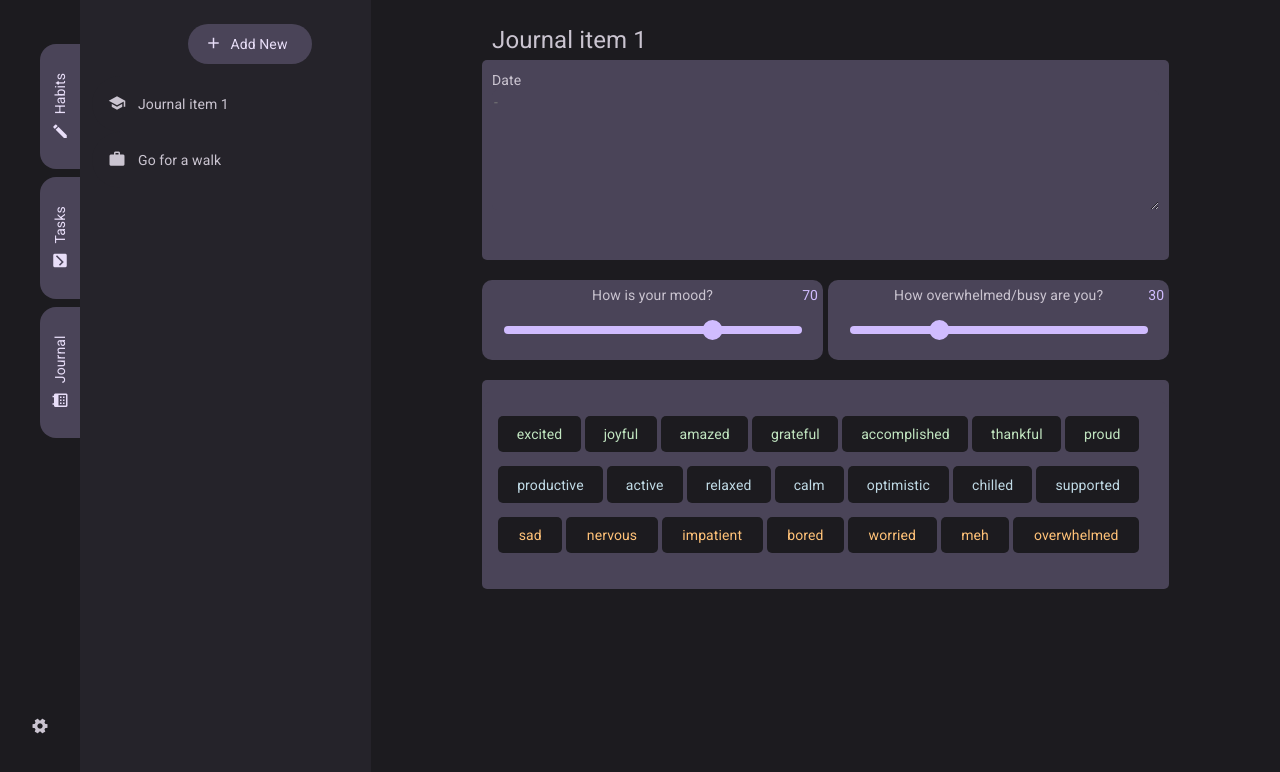
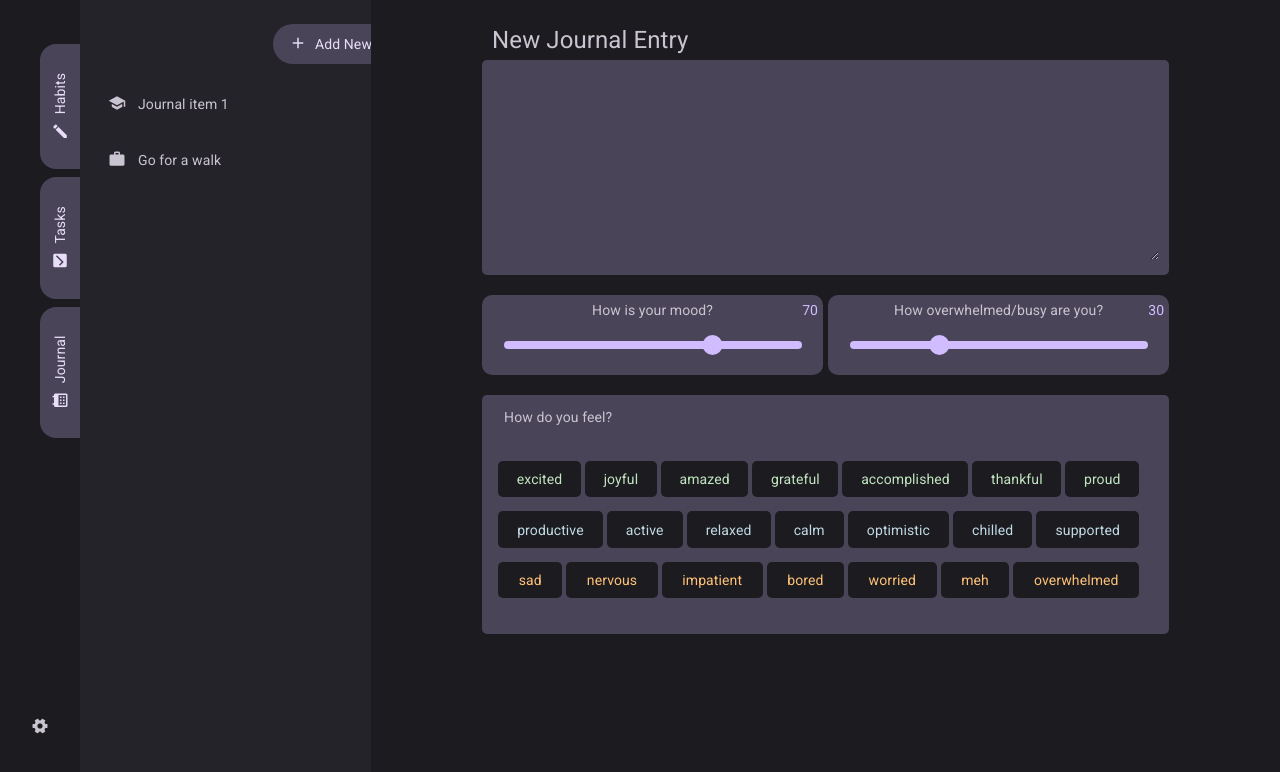
Before and after one commit to IlyaPonomarenko/HabitTrackerApp, a React (Create React App) app: page /journal in a window 1280 px wide. Shown: the top 772 px of the page. Built offline with nearby package versions, Linux system fonts and the light colour scheme.

Commit message:
next update

```diff
--- a/src/components/JournalForm/JournalForm.js
+++ b/src/components/JournalForm/JournalForm.js
@@ -5,12 +5,12 @@ import Feel from "../JournalFormComponents/Feel";
 import JournalTextArea from "../JournalFormComponents/JournalTextArea";
 import "./JournalForm.scss";
 
-const JournalForm = () => {
+const JournalForm = (props) => {
   return (
     <div className="journal-form">
       <div className="form-container">
         <div>
-          <div className="entry-name">Journal item 1</div>
+          <div className="entry-name">{props.title}</div>
         </div>
         <div className="journal-form__tab-wrapper">
           <JournalTextArea />
--- a/src/components/JournalFormComponents/Feel.jsx
+++ b/src/components/JournalFormComponents/Feel.jsx
@@ -3,133 +3,138 @@ import "./Feel.scss";
 
 export default function Feel() {
   return (
+    <div>
+      {" "}
+      <div className="feel-header">
+        <h4>How do you feel?</h4>
+      </div>
       <div className="feel-container">
-      <div className="feel-container__feel-positive">
-        <div className="feel-positive excited">
+        <div className="feel-container__positive">
+          <div className="positive excited">
             <label>
               <input type="checkbox" value="1" />
               excited
             </label>
           </div>
-        <div className="feel-positive joyful">
+          <div className="positive joyful">
             <label>
               <input type="checkbox" value="1" />
               joyful
             </label>
           </div>
-        <div className="feel-positive amazed">
+          <div className="positive amazed">
             <label>
               <input type="checkbox" value="1" />
               amazed
             </label>
           </div>
-        <div className="feel-positive grateful">
+          <div className="positive grateful">
             <label>
               <input type="checkbox" value="1" />
               grateful
             </label>
           </div>
-        <div className="feel-positive accomplished">
+          <div className="positive accomplished">
             <label>
               <input type="checkbox" value="1" />
               accomplished
             </label>
           </div>
-        <div className="feel-positive thankful">
+          <div className="positive thankful">
             <label>
               <input type="checkbox" value="1" />
               thankful
             </label>
           </div>
-        <div className="feel-positive proud">
+          <div className="positive proud">
             <label>
               <input type="checkbox" value="1" />
               proud
             </label>
           </div>
         </div>
-      <div className="feel-container__feel-neutral">
-        <div className="feel-neutral productive">
+        <div className="feel-container__neutral">
+          <div className="neutral productive">
             <label>
               <input type="checkbox" value="1" />
               productive
             </label>
           </div>
-        <div className="feel-neutral active">
+          <div className="neutral active">
             <label>
               <input type="checkbox" value="1" />
               active
             </label>
           </div>
-        <div className="feel-neutral relaxed">
+          <div className="neutral relaxed">
             <label>
               <input type="checkbox" value="1" />
               relaxed
             </label>
           </div>
-        <div className="feel-neutral calm">
+          <div className="neutral calm">
             <label>
               <input type="checkbox" value="1" />
               calm
             </label>
           </div>
-        <div className="feel-neutral optimistic">
+          <div className="neutral optimistic">
             <label>
               <input type="checkbox" value="1" />
               optimistic
             </label>
           </div>
-        <div className="feel-neutral chilled">
+          <div className="neutral chilled">
             <label>
               <input type="checkbox" value="1" />
               chilled
             </label>
           </div>
-        <div className="feel-neutral supported">
+          <div className="neutral supported">
             <label>
               <input type="checkbox" value="1" />
               supported
             </label>
           </div>
         </div>
-      <div className="feel-container__feel-negative">
-        <div className="feel-negative sad">
+        <div className="feel-container__negative">
+          <div className="negative sad">
             <label>
               <input type="checkbox" value="1" />
               sad
             </label>
           </div>
-        <div className="feel-negative nervous">
+          <div className="negative nervous">
             <label>
               <input type="checkbox" value="1" />
               nervous
             </label>
           </div>
-        <div className="feel-negative impatient">
+          <div className="negative impatient">
             <label>
               <input type="checkbox" value="1" />
               impatient
             </label>
           </div>
-        <div className="feel-negative bored">
+          <div className="negative bored">
             <label>
               <input type="checkbox" value="1" />
               bored
             </label>
           </div>
-        <div className="feel-negative worried">
+          <div className="negative worried">
             <label>
               <input type="checkbox" value="1" />
               worried
             </label>
           </div>
-        <div className="feel-negative meh">
+          <div className="negative meh">
             <label>
               <input type="checkbox" value="1" />
               meh
             </label>
           </div>
-        <div className="feel-negative overwhelmed">
+          <div className="negative overwhelmed">
             <label>
               <input type="checkbox" value="1" />
               overwhelmed
@@ -137,5 +142,6 @@ export default function Feel() {
           </div>
         </div>
       </div>
+    </div>
   );
 }
--- a/src/components/JournalFormComponents/Feel.scss
+++ b/src/components/JournalFormComponents/Feel.scss
@@ -1,4 +1,8 @@
 @use "../../utilities/variables/" as v;
+
+.feel-header {
+  margin: 10px 20px;
+}
 
 .feel-container {
   display: block;
@@ -7,21 +11,21 @@
   margin: 20px auto;
   padding: 2px;
   background-color: v.$color-secondary-container-dark;
-  &__feel-positive {
+  &__positive {
     display: flex;
     height: 20%;
     width: 95%;
     margin: 10px;
     color: #c1e5c0;
   }
-  &__feel-neutral {
+  &__neutral {
     display: flex;
     height: 20%;
     width: 95%;
     margin: 10px;
     color: #c0dae5;
   }
-  &__feel-negative {
+  &__negative {
     display: flex;
     height: 20%;
     width: 95%;
@@ -29,9 +33,9 @@
     color: #ffc278;
   }
 }
-.feel-positive,
-.feel-neutral,
-.feel-negative {
+.positive,
+.neutral,
+.negative {
   display: flex;
   justify-content: center;
   flex-grow: 4;
--- a/src/components/JournalFormComponents/JournalTextArea.jsx
+++ b/src/components/JournalFormComponents/JournalTextArea.jsx
@@ -1,36 +1,20 @@
-import React, { Component } from "react";
+import React from "react";
 import "./JournalTextArea.scss";
 
-class JournalTextArea extends Component {
-  constructor(props) {
-    super(props);
-    this.state = {
-      value: "",
-    };
-
-    this.handleChange = this.handleChange.bind(this);
-  }
-
-  handleChange(event) {
-    this.setState({ value: event.target.value });
-  }
-
-  render() {
+export default function JournalTextArea(props) {
   return (
     <form>
       <div className="textArea-container">
-          <div className="text-area-date">Date</div>
+        <div className="text-area-date">{props.date}</div>
         <label>
           <textarea
-              placeholder="-"
+            placeholder={props.text}
             className="text-area"
-              value={this.state.value}
-              onChange={this.handleChange}
+            value={props.value}
+            onChange={props.handleChange}
           />
         </label>
       </div>
     </form>
   );
 }
-}
-export default JournalTextArea;
--- a/src/components/JournalFormComponents/JournalTextArea.scss
+++ b/src/components/JournalFormComponents/JournalTextArea.scss
@@ -15,7 +15,7 @@
 
 .text-area {
   width: 100%;
-  height: 120px;
+  height: 190px;
   border-radius: 5px;
   border: none;
   background-color: v.$color-secondary-container-dark;
--- a/src/components/JournalSidebar/JournalSidebar.scss
+++ b/src/components/JournalSidebar/JournalSidebar.scss
@@ -8,7 +8,7 @@
   padding: 12px;
   background-color: v.$color-surface-1-dark;
   &__button-wrapper {
-    margin: auto;
+    margin: 0 0 0 auto;
     justify-content: end;
     width: max-content;
     padding: 12px;
--- a/src/containers/Journal/Journal.jsx
+++ b/src/containers/Journal/Journal.jsx
@@ -4,14 +4,34 @@ import JournalSidebar from "../../components/JournalSidebar/JournalSidebar";
 import JournalForm from "../../components/JournalForm/JournalForm";
 
 class Journal extends Component {
+  constructor(props) {
+    super(props);
+    this.state = {
+      value: "",
+      title: "New Journal Entry",
+      text: "Content",
+      mood: 30,
+      busy: 40,
+      inputDate: "1",
+      feel: [{ feelingGroup: 0, name: "", value: false }],
+    };
+  }
+
   render() {
     return (
-      <div className="journals">
+      <div className="journal">
         <JournalSidebar />
 
-        <div className="journal">
+        <div className="journal-main">
           {" "}
-          <JournalForm />
+          <JournalForm
+            title={this.state.title}
+            date={this.state.inputDate}
+            mood={this.state.mood}
+            value={this.state.value}
+            text={this.state.text}
+            busy={this.state.busy}
+          />
         </div>
       </div>
     );
--- a/src/containers/Journal/Journal.scss
+++ b/src/containers/Journal/Journal.scss
@@ -1,10 +1,10 @@
 @use "../../utilities/variables/" as v;
 
-.journals {
+.journal {
   margin-left: 80px;
 }
 
-.journal {
+.journal-main {
   @include v.label-large;
   position: fixed;
   top: 0%;
```
Lines whose indentation alone changed are shown as unchanged.
